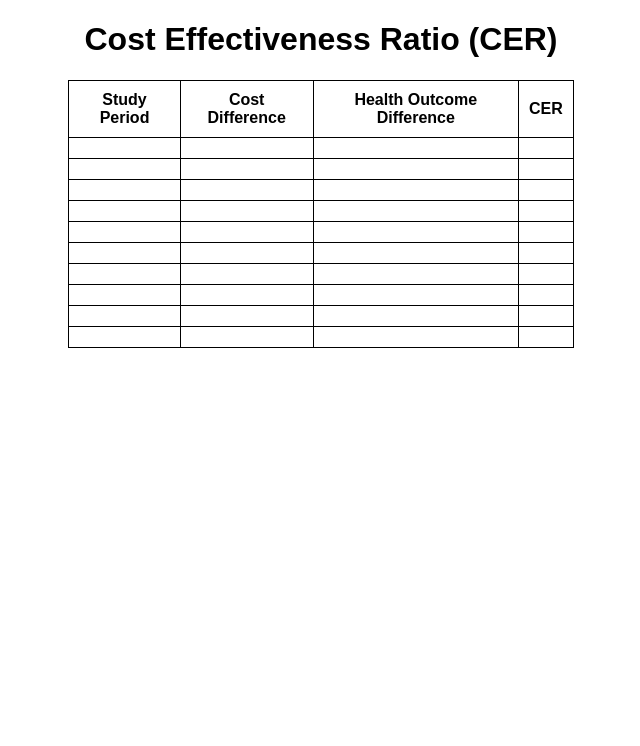
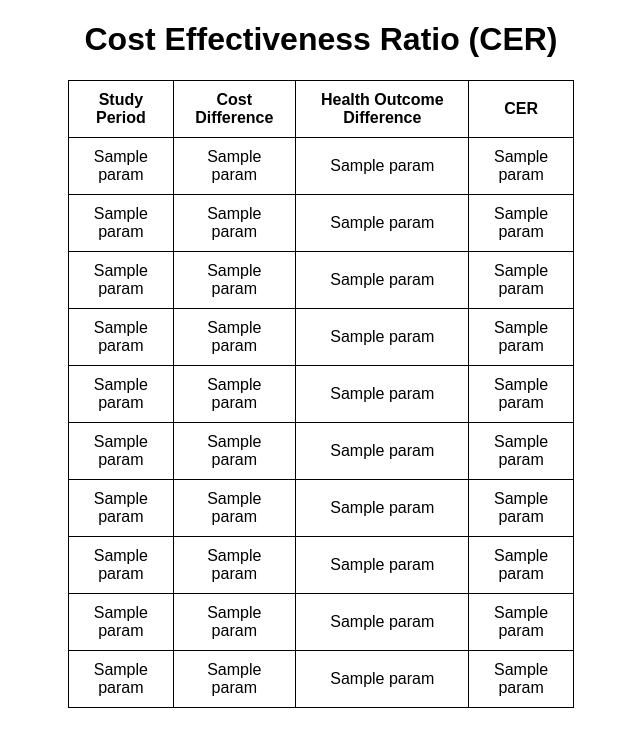
Before and after one commit to Hariharan2907/telemed_project, a Flask app: template templates/result.html in a window 1280 px wide. Shown: the part 54-800 px from the top of the page, without its empty margins (319-959 px from the left). Run offline with Flask 2, Linux system fonts and the light colour scheme; the template is opened without the code that fills it: most values are stand-ins (such as "Sample title", 1, 10 or a date in 2020); lists and menus that the app fills with data are empty; parts of the project's set-up code (start-up, migrations or seed data) failed here and were passed over.

Commit message:
parameteres from google sheets

```diff
--- a/app.py
+++ b/app.py
@@ -278,7 +278,53 @@ def data_entry():
     return render_template('data_entry.html')
 @app.route('/cea_results',methods=["GET","POST"])
 def cea_results():
-    return render_template('result.html')
+    p1 = request.args.get('p1')
+    p2 = request.args.get('p2')
+    p3 = request.args.get('p3')
+    p4 = request.args.get('p4')
+    p5 = request.args.get('p5')
+    p6 = request.args.get('p6')
+    p7 = request.args.get('p7')
+    p8 = request.args.get('p8')
+    p9 = request.args.get('p9')
+    p10 = request.args.get('p10')
+
+    c1 = request.args.get('c1')
+    c2 = request.args.get('c2')
+    c3 = request.args.get('c3')
+    c4 = request.args.get('c4')
+    c5 = request.args.get('c5')
+    c6 = request.args.get('c6')
+    c7 = request.args.get('c7')
+    c8 = request.args.get('c8')
+    c9 = request.args.get('c9')
+    c10 = request.args.get('c10')
+
+    h1 = request.args.get('h1')
+    h2 = request.args.get('h2')
+    h3 = request.args.get('h3')
+    h4 = request.args.get('h4')
+    h5 = request.args.get('h5')
+    h6 = request.args.get('h6')
+    h7 = request.args.get('h7')
+    h8 = request.args.get('h8')
+    h9 = request.args.get('h9')
+    h10 = request.args.get('h10')
+
+    cer1 = c1/h1 if c1 !=None and h1 != None else None
+    cer2 = c2/h2 if c2 !=None and h2 != None else None
+    cer3 = c3/h3 if c3 !=None and h3 != None else None
+    cer4 = c4/h4 if c4 !=None and h4 != None else None
+    cer5 = c5/h5 if c5 !=None and h5 != None else None
+    cer6 = c6/h6 if c6 !=None and h6 != None else None
+    cer7 = c7/h7 if c7 !=None and h7 != None else None
+    cer8 = c8/h8 if c8 !=None and h8 != None else None
+    cer9 = c9/h9 if c9 !=None and h9 != None else None
+    cer10 = c10/h10 if c10 !=None and h10 != None else None
+
+    param_list = [p1,p2,p3,p4,p5,p6,p7,p8,p9,p10,c1,c2,c3,c4,c5,c6,c7,c8,c9,c10,h1,h2,h3,h4,h5,h6,h7,h8,h9,h10,cer1,cer2,cer3,cer4,cer5,cer6,cer7,cer8,cer9,cer10 ]
+
+    return render_template('result.html', param_list = param_list)
 
 @app.route('/medcost', methods=["GET", "POST"])
 def medcost():
--- a/templates/result.html
+++ b/templates/result.html
@@ -10,16 +10,66 @@
     <th>Health Outcome Difference</th>
     <th>CER</th>
   </tr>
-  <tr><td></td><td></td><td></td><td></td></tr>
-  <tr><td></td><td></td><td></td><td></td></tr>
-  <tr><td></td><td></td><td></td><td></td></tr>
-  <tr><td></td><td></td><td></td><td></td></tr>
-  <tr><td></td><td></td><td></td><td></td></tr>
-  <tr><td></td><td></td><td></td><td></td></tr>
-  <tr><td></td><td></td><td></td><td></td></tr>
-  <tr><td></td><td></td><td></td><td></td></tr>
-  <tr><td></td><td></td><td></td><td></td></tr>
-  <tr><td></td><td></td><td></td><td></td></tr>
+  <tr>
+    <td>{{param_list[0]}}</td>
+    <td>{{param_list[10]}}</td>
+    <td>{{param_list[20]}}</td>
+    <td>{{param_list[30]}}</td>
+  </tr>
+  <tr>
+    <td>{{param_list[1]}}</td>
+    <td>{{param_list[11]}}</td>
+    <td>{{param_list[21]}}</td>
+    <td>{{param_list[31]}}</td>
+  </tr>
+  <tr>
+    <td>{{param_list[2]}}</td>
+    <td>{{param_list[12]}}</td>
+    <td>{{param_list[22]}}</td>
+    <td>{{param_list[32]}}</td>
+  </tr>
+  <tr>
+    <td>{{param_list[3]}}</td>
+    <td>{{param_list[13]}}</td>
+    <td>{{param_list[23]}}</td>
+    <td>{{param_list[33]}}</td>
+  </tr>
+  <tr>
+    <td>{{param_list[4]}}</td>
+    <td>{{param_list[14]}}</td>
+    <td>{{param_list[24]}}</td>
+    <td>{{param_list[34]}}</td>
+  </tr>
+  <tr>
+    <td>{{param_list[5]}}</td>
+    <td>{{param_list[15]}}</td>
+    <td>{{param_list[25]}}</td>
+    <td>{{param_list[35]}}</td>
+  </tr>
+  <tr>
+    <td>{{param_list[6]}}</td>
+    <td>{{param_list[16]}}</td>
+    <td>{{param_list[26]}}</td>
+    <td>{{param_list[36]}}</td>
+  </tr>
+  <tr>
+    <td>{{param_list[7]}}</td>
+    <td>{{param_list[17]}}</td>
+    <td>{{param_list[27]}}</td>
+    <td>{{param_list[37]}}</td>
+  </tr>
+  <tr>
+    <td>{{param_list[8]}}</td>
+    <td>{{param_list[18]}}</td>
+    <td>{{param_list[28]}}</td>
+    <td>{{param_list[38]}}</td>
+  </tr>
+  <tr>
+    <td>{{param_list[9]}}</td>
+    <td>{{param_list[19]}}</td>
+    <td>{{param_list[29]}}</td>
+    <td>{{param_list[39]}}</td>
+  </tr>
 
 </table>
 </center>
```
